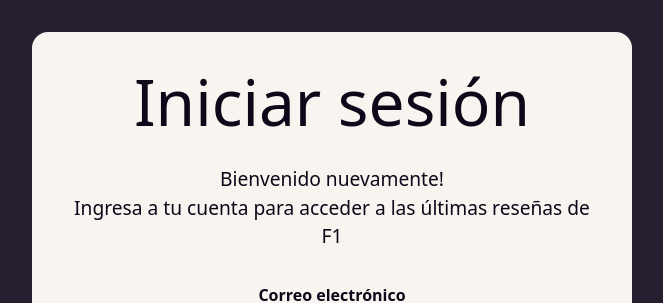
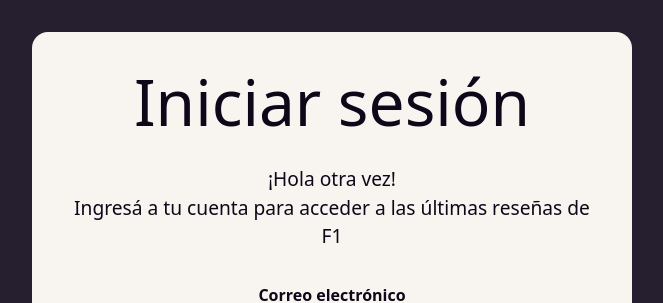
Before and after one commit to FlorenciaMorelli/formula1debrief, a React (Create React App) app in the folder frontend/: page /login in a window 1280 px wide. Shown: the top 303 px of the page, without its empty margins (308-971 px from the left). Built offline with nearby package versions, Linux system fonts and the light colour scheme; no server answers.

Commit message:
fixed spelling

```diff
--- a/frontend/src/components/SignIn/SignIn.jsx
+++ b/frontend/src/components/SignIn/SignIn.jsx
@@ -11,7 +11,7 @@ const signInSchema = Yup.object().shape({
 });
 
 function SignIn() {
-  const { register, handleSubmit, formState : { isValid }} = useForm({
+  const { register, handleSubmit } = useForm({
     resolver: yupResolver(signInSchema)
   })
 
--- a/frontend/src/pages/Login.jsx
+++ b/frontend/src/pages/Login.jsx
@@ -10,9 +10,9 @@ function Login() {
       </div>
       <div className='textDiv'>
         <p>
-          Bienvenido nuevamente!
+          ¡Hola otra vez!
           <br />
-          Ingresa a tu cuenta para acceder a las últimas reseñas de F1
+          Ingresá a tu cuenta para acceder a las últimas reseñas de F1
         </p>
         <SignIn />
       </div>
```
